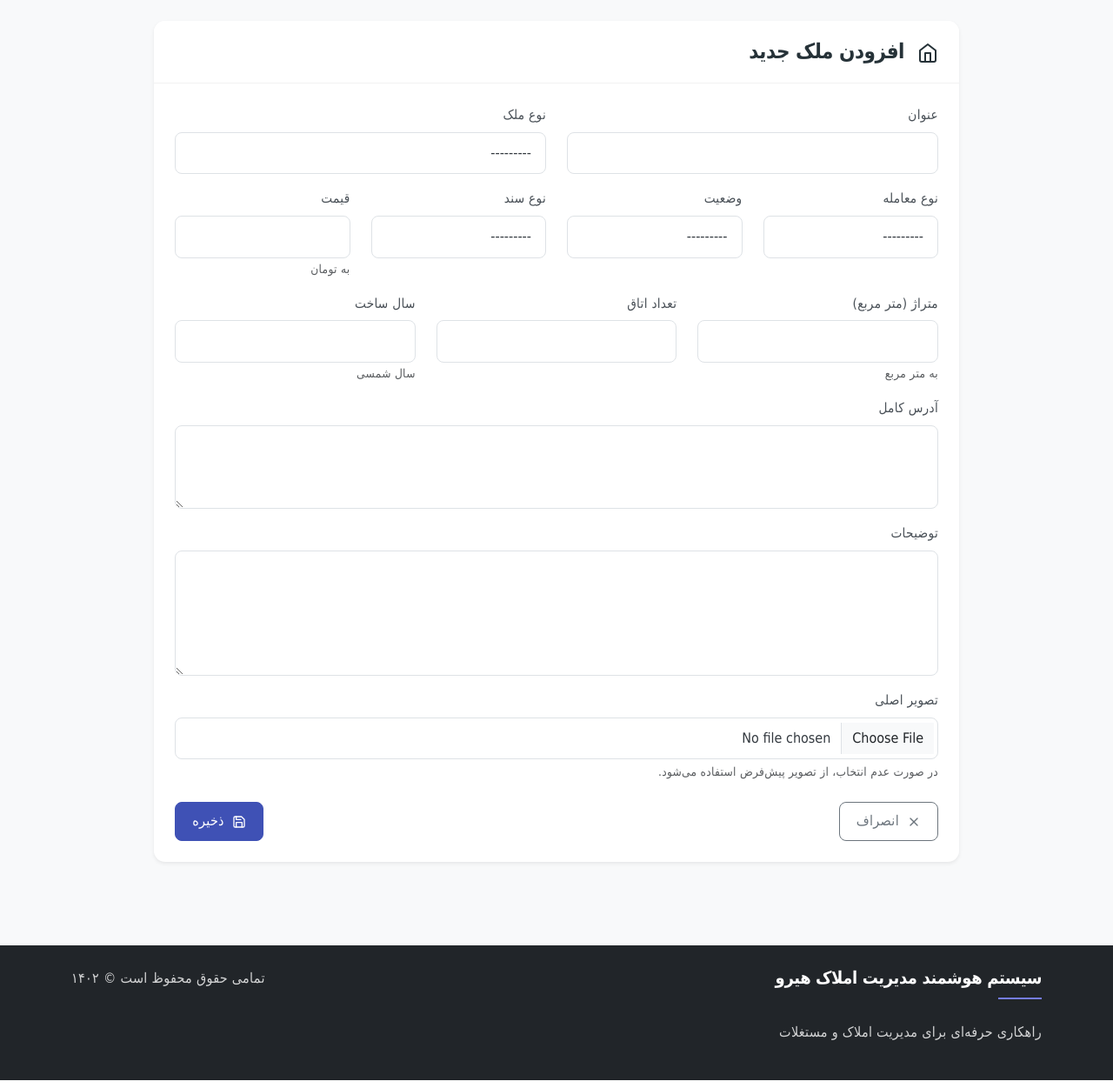
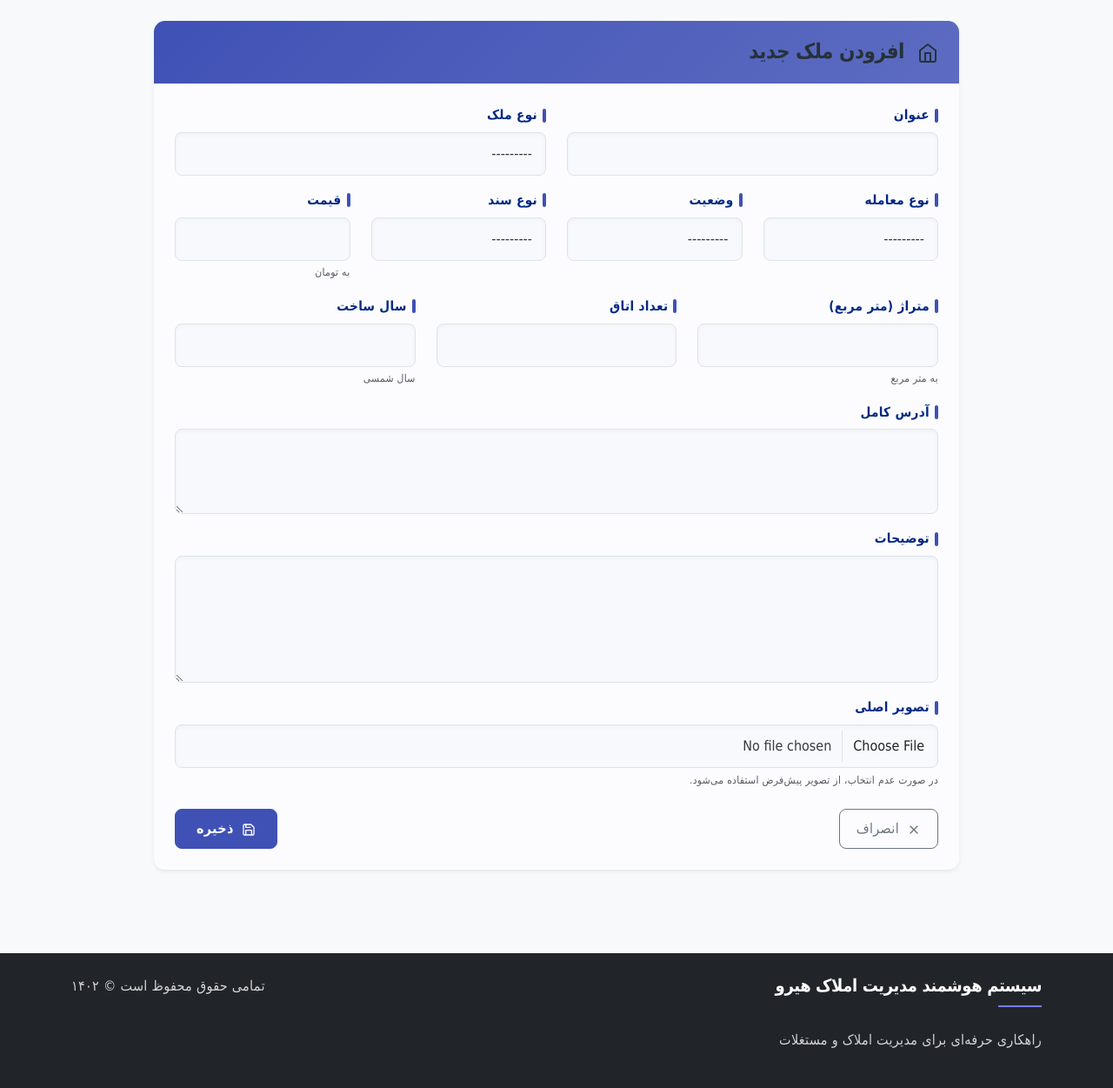
Before and after one commit to moha100h/RealEstateTrackerHiro, a Django app: page /properties/create/ in a window 1280 px wide. Shown: the part 140-1391 px from the top of the page at 87% size. Run offline with Django 4.2, Linux system fonts and the light colour scheme; a user stored in the database is signed in; data comes from the database, SQL or seed files in the repository; data that the repository does not hold is empty; parts of the project's set-up code (start-up, migrations or seed data) failed here and were passed over; some libraries are stand-ins or nearby versions; some web fonts are replaced.

Commit message:
Improve appearance of forms and overall visual styling across the platform
Enhance UI with updated CSS styles for form elements, cards, and property forms in `static/css/style.css` and `property_form.html`.

Replit-Commit-Author: Agent
Replit-Commit-Session-Id: b9cc3b9f-7fb6-4372-9892-ec45d4055544
Replit-Commit-Screenshot-Url: https://storage.googleapis.com/screenshot-production-us-central1/ee98ebf1-3405-4d24-827b-e2cf1f28edc9/0c9d6e19-09cb-4e36-9de5-575c85c70d8f.jpg

```diff
--- a/static/css/style.css
+++ b/static/css/style.css
@@ -1,4 +1,41 @@
 /* استایل‌های سفارشی و مینیمال سیستم هیرو املاک */
+
+/* استایل‌های فرم‌های زیبا */
+.form-control {
+    border-radius: 6px;
+    border: 1px solid #dee2e6;
+    padding: 10px 12px;
+    transition: all 0.3s ease;
+    background-color: #f8f9fc;
+    box-shadow: inset 0 1px 2px rgba(0,0,0,0.03);
+}
+
+.form-control:focus {
+    background-color: #fff;
+    border-color: var(--primary-light);
+    box-shadow: 0 0 0 3px rgba(63, 81, 181, 0.15);
+}
+
+.form-select {
+    border-radius: 6px;
+    border: 1px solid #dee2e6;
+    padding: 10px 12px;
+    transition: all 0.3s ease;
+    background-color: #f8f9fc;
+    box-shadow: inset 0 1px 2px rgba(0,0,0,0.03);
+}
+
+.form-select:focus {
+    background-color: #fff;
+    border-color: var(--primary-light);
+    box-shadow: 0 0 0 3px rgba(63, 81, 181, 0.15);
+}
+
+.form-label {
+    font-weight: 500;
+    color: var(--gray-700);
+    margin-bottom: 6px;
+}
 
 /* استایل‌های عمومی */
 body {
@@ -60,7 +97,7 @@ h2 {
     overflow: hidden;
     border-radius: 0.8rem;
     border: none;
-    box-shadow: 0 2px 10px rgba(0,0,0,0.04);
+    box-shadow: 0 5px 15px rgba(0,0,0,0.05);
     transition: all 0.3s cubic-bezier(0.165, 0.84, 0.44, 1);
     background-color: #ffffff;
     margin-bottom: 1.5rem;
@@ -80,6 +117,11 @@ h2 {
 
 .card-body {
     padding: 1.5rem;
+    background-color: #fcfcff;
+}
+
+.property-form .card-body {
+    background-image: linear-gradient(to bottom, #fcfcff 0%, #f8f9fc 100%);
 }
 
 .card-footer {
@@ -184,15 +226,17 @@ h2 {
     border: 1px solid var(--gray-300);
     font-size: 1rem;
     transition: all 0.25s ease;
-    background-color: #fff;
+    background-color: #f8f9fc;
     color: var(--gray-800);
     height: auto;
+    box-shadow: inset 0 1px 3px rgba(0,0,0,0.05);
 }
 
 .form-control:focus, .form-select:focus {
     border-color: var(--primary-light);
-    box-shadow: 0 0 0 0.2rem rgba(63, 81, 181, 0.12);
+    box-shadow: 0 0 0 3px rgba(63, 81, 181, 0.15);
     outline: 0;
+    background-color: #fff;
 }
 
 .form-control::placeholder {
@@ -201,7 +245,7 @@ h2 {
 }
 
 .form-label {
-    font-weight: 500;
+    font-weight: 600;
     margin-bottom: 0.5rem;
     color: var(--gray-700);
     font-size: 0.95rem;
@@ -215,6 +259,68 @@ h2 {
 
 .form-group {
     margin-bottom: 1.5rem;
+}
+
+/* استایل‌های فرم افزودن ملک */
+.property-form .form-label {
+    position: relative;
+    padding-right: 10px;
+    color: var(--primary-dark);
+    font-weight: 600;
+}
+
+.property-form .form-label::before {
+    content: '';
+    position: absolute;
+    right: 0;
+    top: 50%;
+    transform: translateY(-50%);
+    width: 4px;
+    height: 16px;
+    background: var(--primary-color);
+    border-radius: 2px;
+}
+
+.property-form .form-control,
+.property-form .form-select {
+    border-width: 1px;
+    transition: all 0.3s ease;
+    background-color: #f8f9fc;
+    box-shadow: inset 0 2px 4px rgba(0,0,0,0.03);
+    padding: 12px 15px;
+    border-radius: 8px;
+}
+
+.property-form .form-control:hover,
+.property-form .form-select:hover {
+    border-color: var(--primary-color);
+    background-color: #f0f4ff;
+}
+
+.property-form .form-control:focus,
+.property-form .form-select:focus {
+    background-color: #fff;
+    border-color: var(--primary-color);
+    box-shadow: 0 0 0 4px rgba(63, 81, 181, 0.15);
+}
+
+.property-form .form-text {
+    margin-top: 5px;
+    color: var(--gray-600);
+    font-size: 12px;
+}
+
+.property-form button[type="submit"] {
+    padding: 10px 24px;
+    font-weight: 600;
+    box-shadow: 0 4px 10px rgba(63, 81, 181, 0.2);
+    transform: translateY(0);
+    transition: all 0.3s ease;
+}
+
+.property-form button[type="submit"]:hover {
+    transform: translateY(-2px);
+    box-shadow: 0 6px 15px rgba(63, 81, 181, 0.25);
 }
 
 /* بج‌ها و لیبل‌ها */
--- a/templates/properties/property_form.html
+++ b/templates/properties/property_form.html
@@ -16,7 +16,7 @@
     <div class="row justify-content-center">
         <div class="col-lg-10">
             <div class="card shadow-sm">
-                <div class="card-header bg-gradient-primary text-white">
+                <div class="card-header bg-gradient-primary text-white" style="background-image: linear-gradient(135deg, #3f51b5 0%, #5d6cc1 100%);">
                     <h4 class="mb-0">
                         {% if object %}
                             <svg xmlns="http://www.w3.org/2000/svg" width="24" height="24" viewBox="0 0 24 24" fill="none" stroke="currentColor" stroke-width="2" stroke-linecap="round" stroke-linejoin="round" class="feather feather-edit me-2"><path d="M11 4H4a2 2 0 0 0-2 2v14a2 2 0 0 0 2 2h14a2 2 0 0 0 2-2v-7"></path><path d="M18.5 2.5a2.121 2.121 0 0 1 3 3L12 15l-4 1 1-4 9.5-9.5z"></path></svg>
@@ -27,8 +27,8 @@
                         {% endif %}
                     </h4>
                 </div>
-                <div class="card-body">
-                    <form method="post" enctype="multipart/form-data">
+                <div class="card-body" style="border-radius: 0 0 0.8rem 0.8rem;">
+                    <form method="post" enctype="multipart/form-data" class="property-form">
                         {% csrf_token %}
 
                         {% if form.errors %}
```
Also changed, not shown: attached_assets/image_1746622950961.png (added).
